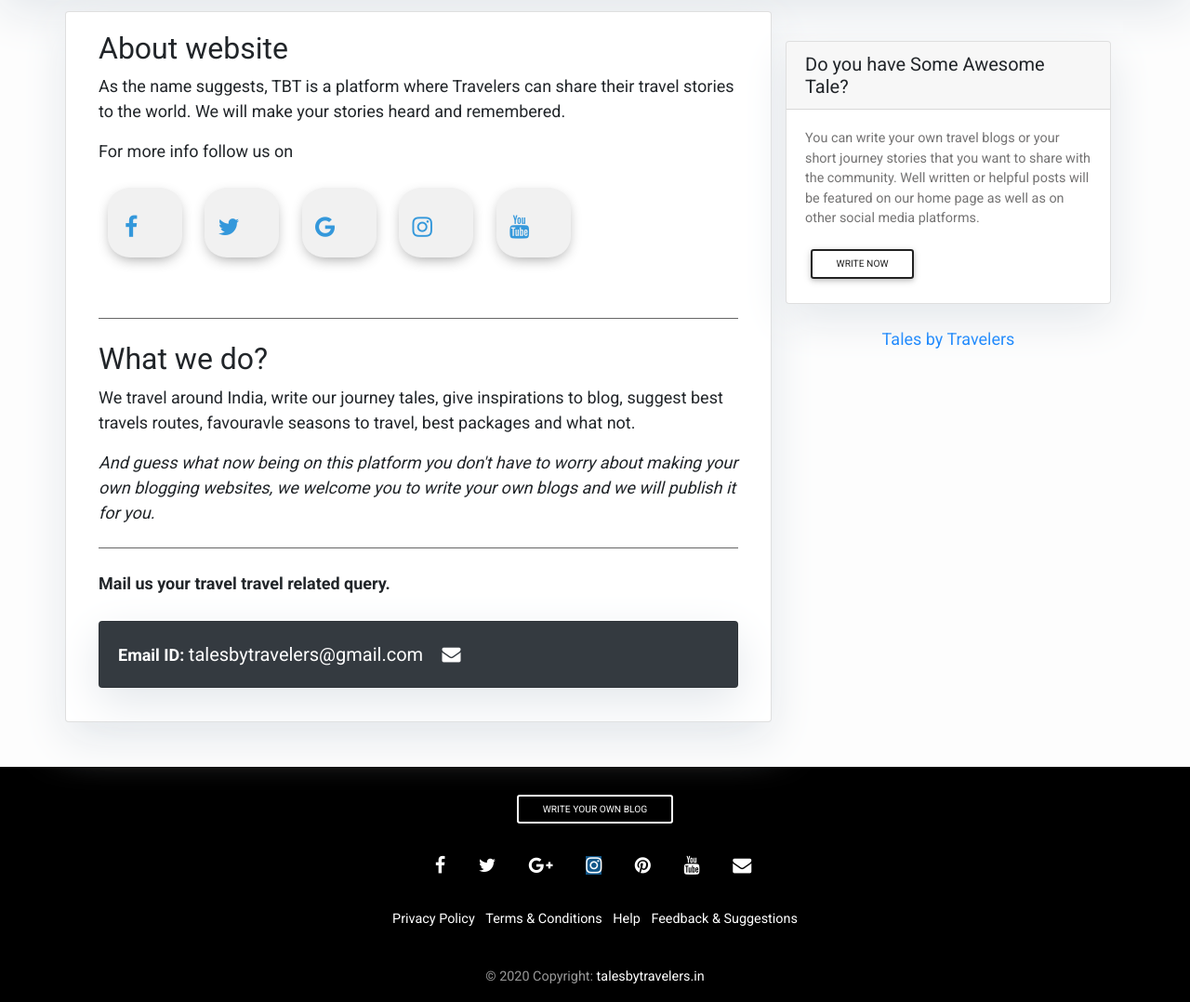
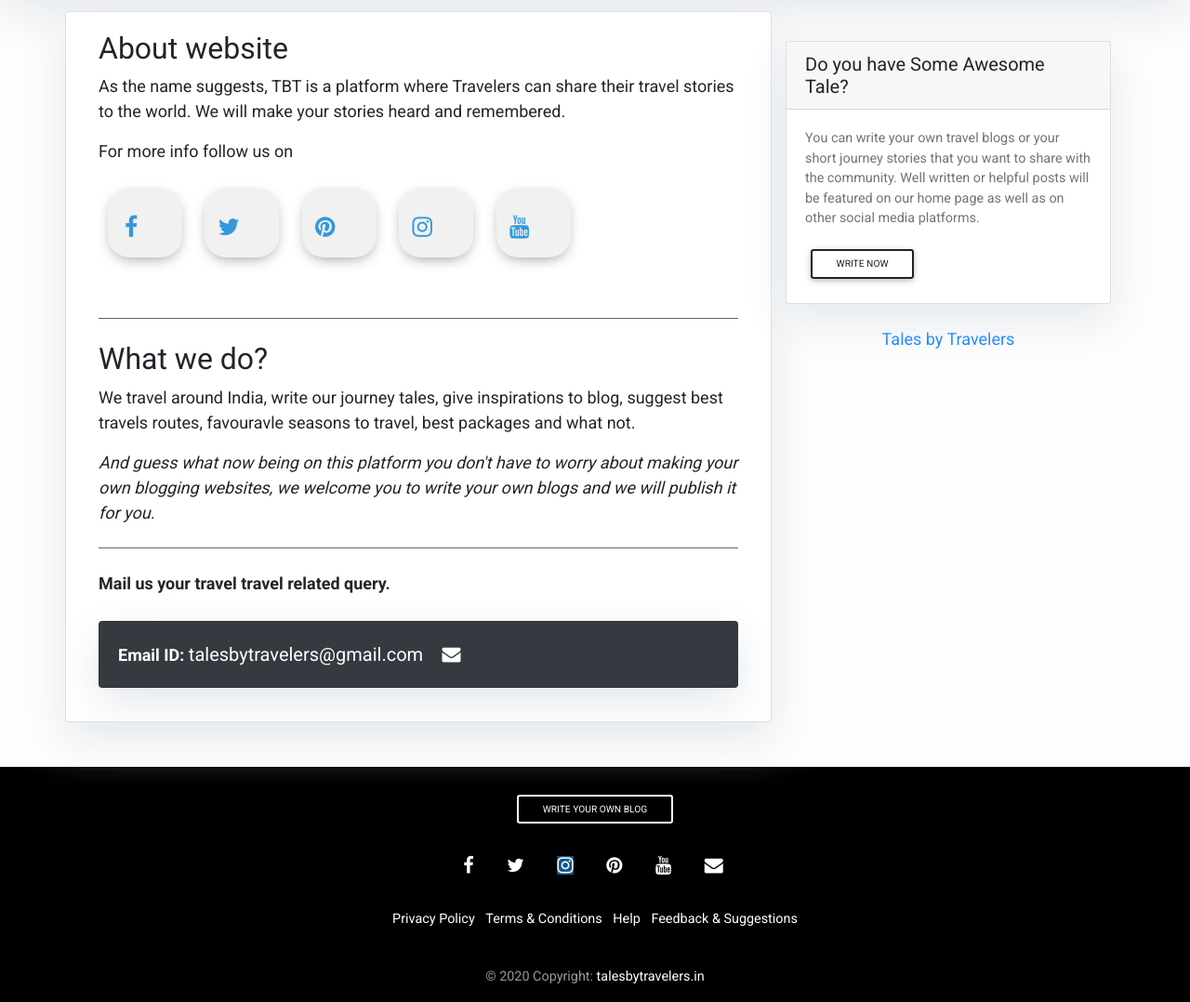
Before and after one commit to mayankchauhan96/Travel-Blogging-website, a Django app: page /about_us/ in a window 1280 px wide. Shown: the part 1004-2082 px from the top of the page at 93% size. Run offline with Django 3.2, Linux system fonts and the light colour scheme; some libraries are stand-ins or nearby versions.

Commit message:
Stable production

```diff
--- a/templates/aboutus.html
+++ b/templates/aboutus.html
@@ -109,16 +109,16 @@
           <a class="btn-1" href="https://www.facebook.com/Tales-by-Travelers-100648714955907" target="_blank">
             <i  class="fa fa-facebook pl-2 pr-2"></i>
           </a>
-          <a class="btn-1" href="#">
+          <a class="btn-1" href="https://twitter.com/by_travelers" target="_blank">
             <i class="fa fa-twitter pl-1 pr-1"></i>
           </a>
-          <a class="btn-1" href="#">
-            <i class="fa fa-google pl-1 pr-2"></i>
+          <a class="btn-1" href="https://www.pinterest.ca/talesbytravelers/" target="_blank">
+            <i class="fa fa-pinterest pl-1 pr-2"></i>
           </a>
           <a class="btn-1" href="https://www.instagram.com/talesbytravelers/" target="_blank">
             <i class="fa fa-instagram pl-1 pr-1"></i>
           </a>
-          <a class="btn-1" href="#">
+          <a class="btn-1" href="https://www.youtube.com/channel/UCfBW-Qn-iHhe1JV31JYSeQw?disable_polymer=true" target="_blank">
             <i class="fa fa-youtube pl-1 pr-1"></i>
           </a>
         </div>
--- a/templates/base.html
+++ b/templates/base.html
@@ -227,11 +227,10 @@
                     <p></p>
                     <!-- social_media -->
                     <buttton class="btn-floating btn-lg btn-fb"><a href="https://www.facebook.com/Tales-by-Travelers-100648714955907" target="_blank" class="fa fa-facebook-f"></a></buttton>
-                    <buttton class="btn-floating btn-lg btn-tw"><a href="" target="_blank" class="fa fa-twitter-square"></a></buttton>
-                    <!-- <buttton class="btn-floating btn-lg btn-gplus"><a href="" target="_blank" class="fa fa-google-plus-square"></a></buttton> -->
+                    <buttton class="btn-floating btn-lg btn-tw"><a href="https://twitter.com/by_travelers" target="_blank" class="fa fa-twitter-square"></a></buttton>
                     <buttton class="btn-floating btn-lg btn-ins"><a href="https://www.instagram.com/talesbytravelers/" target="_blank" id="instagram" class="fa fa-instagram"></a></buttton>
-                    <buttton class="btn-floating btn-lg btn-pin"><a href="" target="_blank" class="fa fa-pinterest-p"></a></buttton>
-                    <buttton class="btn-floating btn-lg btn-yt"><a href="" target="_blank" class="fa fa-youtube-play"></a></buttton>
+                    <buttton class="btn-floating btn-lg btn-pin"><a href="https://www.pinterest.ca/talesbytravelers/" target="_blank" class="fa fa-pinterest-p"></a></buttton>
+                    <buttton class="btn-floating btn-lg btn-yt"><a href="https://www.youtube.com/channel/UCfBW-Qn-iHhe1JV31JYSeQw?disable_polymer=true" target="_blank" class="fa fa-youtube-play"></a></buttton>
                     <!-- <buttton class="btn-floating btn-lg btn-email"><a onclick="location.href='mailto:talesbytravelers@gmail.com';" target="_blank" class="fa fa-envelope pr-1"></a></buttton> -->
                 <ul class="navbar-nav mr-end">
 
@@ -305,11 +304,10 @@
             <div class="pb-4 mt-4">
                 <!-- social_media -->
                    <buttton class="btn-floating btn-lg btn-fb"><a href="https://www.facebook.com/Tales-by-Travelers-100648714955907" target="_blank" class="fa fa-facebook"></a></buttton>
-                   <buttton class="btn-floating btn-lg btn-tw"><a href="" target="_blank" class="fa fa-twitter"></a></buttton>
-                   <buttton class="btn-floating btn-lg btn-gplus"><a href="" target="_blank" class="fa fa-google-plus"></a></buttton>
+                   <buttton class="btn-floating btn-lg btn-tw"><a href="https://twitter.com/by_travelers" target="_blank" class="fa fa-twitter"></a></buttton>
                    <buttton class="btn-floating btn-lg btn-ins"><a href="https://www.instagram.com/talesbytravelers/" target="_blank" id="instagram" class="fa fa-instagram"></a></buttton>
-                   <buttton class="btn-floating btn-lg btn-pin"><a href="" target="_blank" class="fa fa-pinterest"></a></buttton>
-                   <buttton class="btn-floating btn-lg btn-yt"><a href="" target="_blank" class="fa fa-youtube"></a></buttton>
+                   <buttton class="btn-floating btn-lg btn-pin"><a href="https://www.pinterest.ca/talesbytravelers/" target="_blank" class="fa fa-pinterest"></a></buttton>
+                   <buttton class="btn-floating btn-lg btn-yt"><a href="https://www.youtube.com/channel/UCfBW-Qn-iHhe1JV31JYSeQw?disable_polymer=true" target="_blank" class="fa fa-youtube"></a></buttton>
                    <buttton class="btn-floating btn-lg btn-email"><a onclick="location.href='mailto:talesbytravelers@gmail.com';" target="_blank" class="fa fa-envelope pr-1"></a></buttton>
                </div>
                <!-- Social icons -->
```
Also changed, not shown: templates/contact_us.html (+4 -4 lines), templates/index.html (+7 -7 lines).
